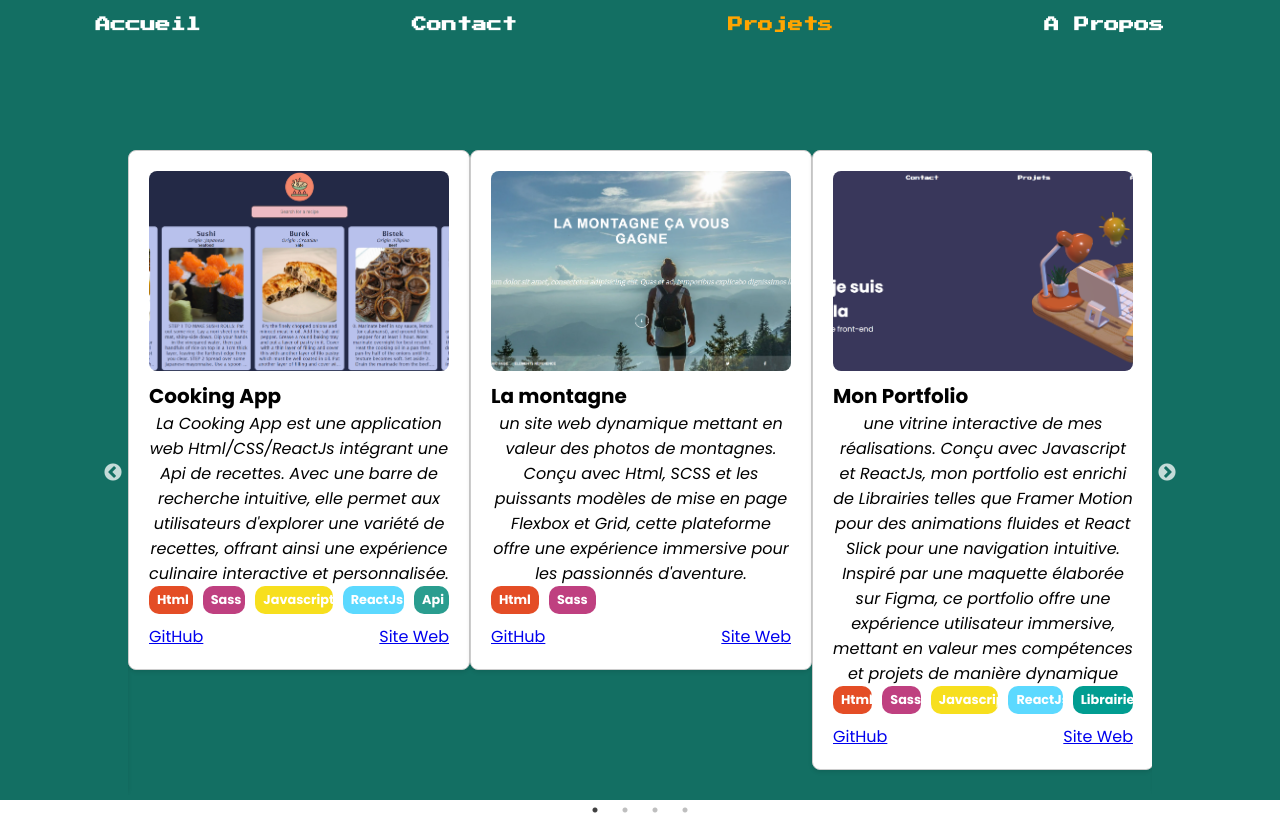
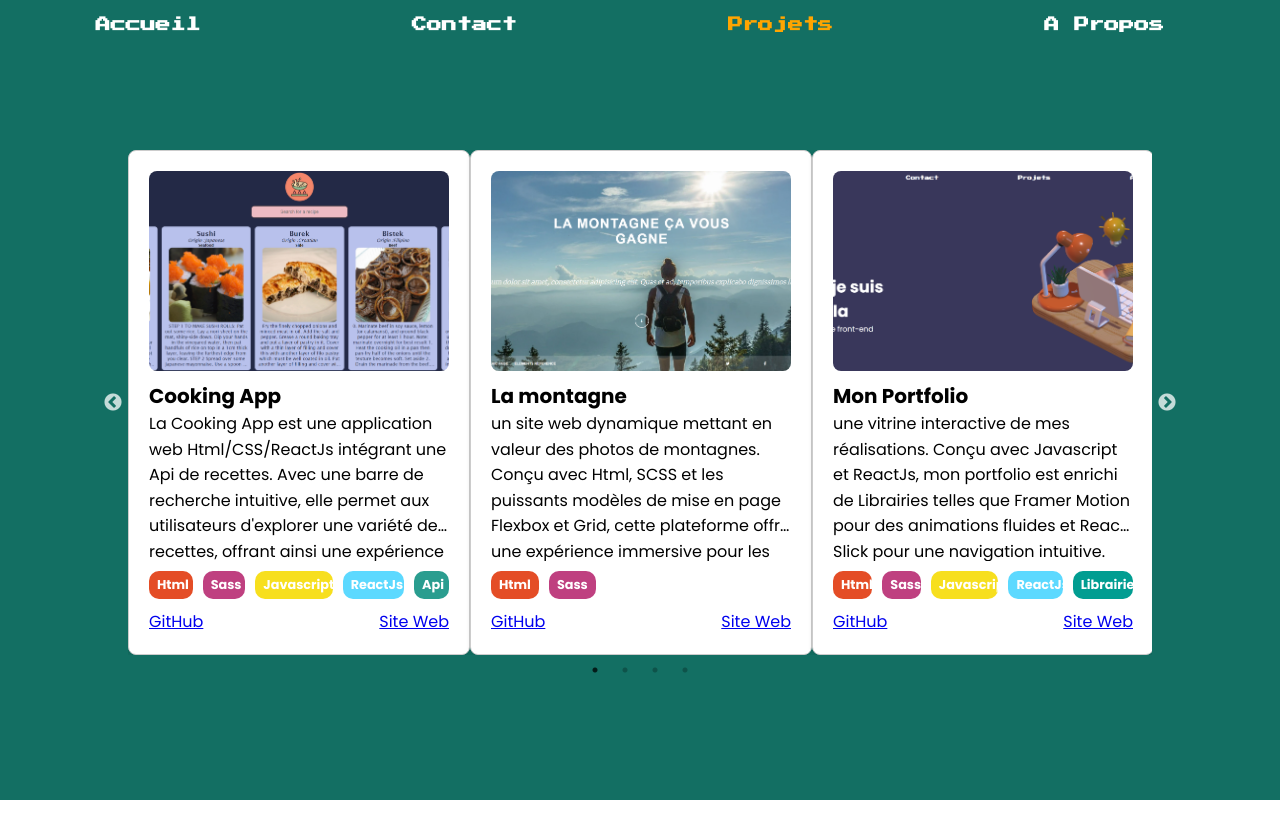
Before and after one commit to LaWass1864/portFolio, a React (Create React App) app: page /Projets in a window 1280 px wide. Built offline with nearby package versions, Linux system fonts and the light colour scheme.

Commit message:
scroll-bar ok

```diff
--- a/src/components/CardCarousel.js
+++ b/src/components/CardCarousel.js
@@ -48,7 +48,7 @@ const CardCarousel = () => {
                         <div key={projet.nom} className="card">
                             <img src={projet.image} alt={projet.nom} />
                             <h2>{projet.nom}</h2>
-                            <em>{projet.description}</em>
+                            <p className='description'>{projet.description}</p>
                             <span className='langages-container'>
                                 {projet.langages.map(langage => (
                                     <p key={langage} style={{ background: langColors[langage] }}>{langage}</p>
--- a/src/styles/_settings.scss
+++ b/src/styles/_settings.scss
@@ -99,12 +99,29 @@ body {
   transform: translateX(-50%);
   width: 80%;
   max-width: 1200px;
+
+  .description {
+    font-weight: 400;
+    height: 150px;
+    overflow-y: auto;
+    margin-bottom: 10px;
+    scrollbar-width: thin;
+    /* Largeur fine */
+    scrollbar-color: yellow;
+    /* Couleur jaune */
+
+    .description::-webkit-scrollbar-button {
+      display: none;
+    }
+  }
+
 }
 
 .langages-container {
   display: flex;
   justify-content: left;
   gap: 10px;
+
 
   p {
     border-radius: 16px;
@@ -115,15 +132,15 @@ body {
 
     @media screen and (max-width: 768px) {
       .langages-container p {
-          font-size: 0.8em;
+        font-size: 0.8em;
       }
-  }
+    }
 
-  @media screen and (max-width: 480px) {
+    @media screen and (max-width: 480px) {
       .langages-container p {
-          font-size: 0.6em;
+        font-size: 0.6em;
       }
-  }
+    }
   }
 }
 
```
